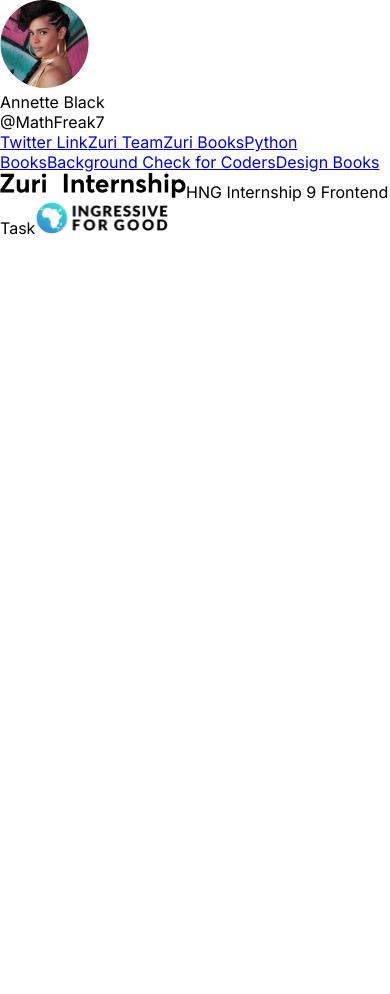
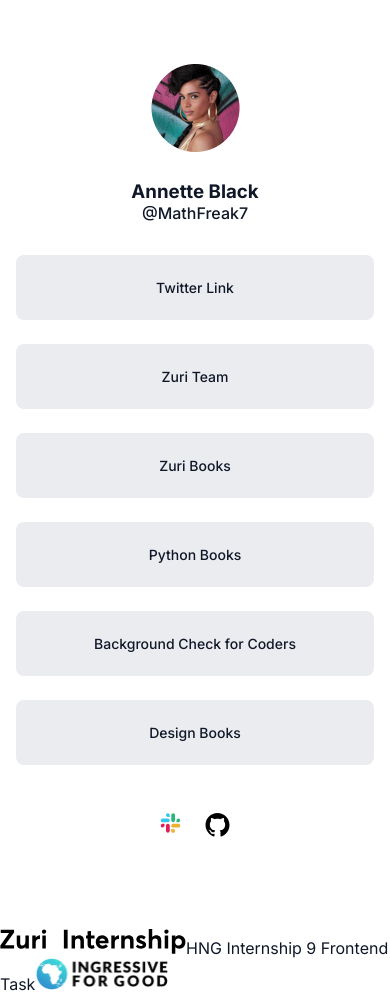
Before and after one commit to LazyCoder4542/HNG, a React (Create React App) app in the folder react-app/: page / in a window 390 px wide. Before the commit the page ends 844 px from the top, so only its background shows below. Built offline with nearby package versions, Linux system fonts and the light colour scheme.

Commit message:
profile css mobile layout styling completed

```diff
--- a/react-app/src/App.css
+++ b/react-app/src/App.css
@@ -1 +1 @@
-*{padding:0;margin:0;box-sizing:border-box}:root{--page-padding: 0}body{background-color:#fff;font-family:"Inter"}@media screen and (min-width: 1024px){:root{--page-padding: 3rem 7rem}}
+*{padding:0;margin:0;box-sizing:border-box}:root{--page-padding: 0}body{background-color:#fff;font-family:"Inter";font-weight:400;color:#101828}a{all:unset;color:inherit;cursor:pointer}@media screen and (min-width: 1024px){:root{--page-padding: 3rem 7rem}}
--- a/react-app/src/App.sass
+++ b/react-app/src/App.sass
@@ -8,6 +8,12 @@
 body
     background-color: variables.$clr-white
     font-family: variables.$ff-main
+    font-weight: 400
+    color: variables.$clr-gray-900
+a
+    all: unset
+    color: inherit
+    cursor: pointer
 
 @media screen and ( min-width: 1024px )
     :root
--- /dev/null
+++ b/react-app/src/components/pages/Home.css
@@ -0,0 +1 @@
+main,section,section#links,section#links>.links{display:flex;flex-direction:column}main{font-weight:500;padding:4rem 1rem;gap:2rem;text-align:center}section{align-items:center}section#profile,section#links,section#links>.links{gap:1.5rem}section#links{font-size:14px}section#links .links{width:100%}section#links .links a{padding:1.5rem 2rem;background-color:#eaecf0;border-radius:.5rem}section#links .socials{display:flex;padding:1.5rem 0;gap:1.5rem;justify-content:center}
--- a/react-app/src/components/pages/Home.jsx
+++ b/react-app/src/components/pages/Home.jsx
@@ -1,17 +1,24 @@
 import React from 'react';
 import { Link } from "react-router-dom";
 import profilepic from "./../../assets/images/profile__img.png";
+import {ReactComponent as SlackLogo} from "./../../assets/icons/slack.svg"
+import {ReactComponent as GitHubLogo} from "./../../assets/icons/github.svg"
+import './Home.css'
 export default function Home() {
     return (
+        <React.Fragment>
+            <main>
                 <section id="profile">
                     <div className="profile-pic">
                         <img src={profilepic} alt="profile-img" id="profile__img" className="pic" />
                     </div>
                     <div className="name">
-                <p className="fullname">Annette Black</p>
+                        <h3 className="fullname">Annette Black</h3>
                         <p id="twitter">@MathFreak7</p>
                         <p id="slack" hidden></p>
                     </div>
+                </section>
+                <section id="links">
                     <div className="links">
                         <Link to='' target='_blank' rel="noreferrer noopener" id="btn__twitter">Twitter Link</Link>
                         <Link to='https://training.zuri.team' target='_blank' rel="noreferrer noopener" id="btn__zuri">Zuri Team</Link>
@@ -21,8 +28,15 @@
                         <Link to='https://books/zuri/team/design-rules' target='_blank' rel="noreferrer noopener" id="book__design">Design Books</Link>
                     </div>
                     <div className="socials">
-                <span></span>
+                        <span>
+                            <SlackLogo />
+                        </span>
+                        <span>
+                            <GitHubLogo />
+                        </span>
                     </div>
                 </section>
+            </main>
+        </React.Fragment>
     )
 }
--- /dev/null
+++ b/react-app/src/components/pages/Home.sass
@@ -0,0 +1,26 @@
+@use './../../_variables' as variables
+main, section, section#links, section#links>.links
+    display: flex
+    flex-direction: column
+main
+    font-weight: 500
+    padding: 4rem 1rem
+    gap: 2rem
+    text-align: center
+section
+    align-items: center
+section#profile, section#links, section#links>.links
+    gap: 1.5rem
+section#links
+    font-size: 14px
+    .links
+        width: 100%
+        a
+            padding: 1.5rem 2rem
+            background-color: variables.$clr-gray-200
+            border-radius: .5rem
+    .socials
+        display: flex
+        padding: 1.5rem 0
+        gap: 1.5rem
+        justify-content: center
```
Also changed, not shown: react-app/src/assets/icons/github.svg (renamed from react-app/src/assets/icons/Icon (1).svg). Lines whose indentation alone changed are shown as unchanged.
